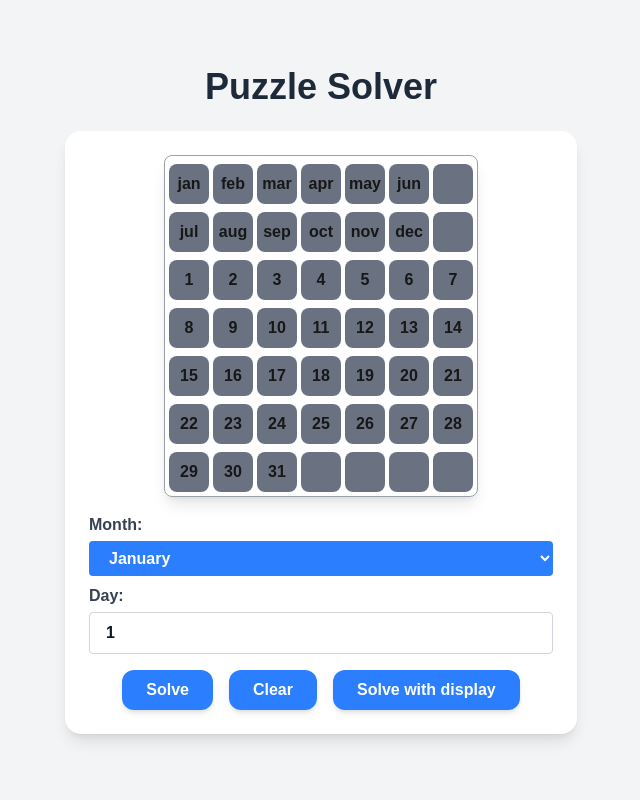
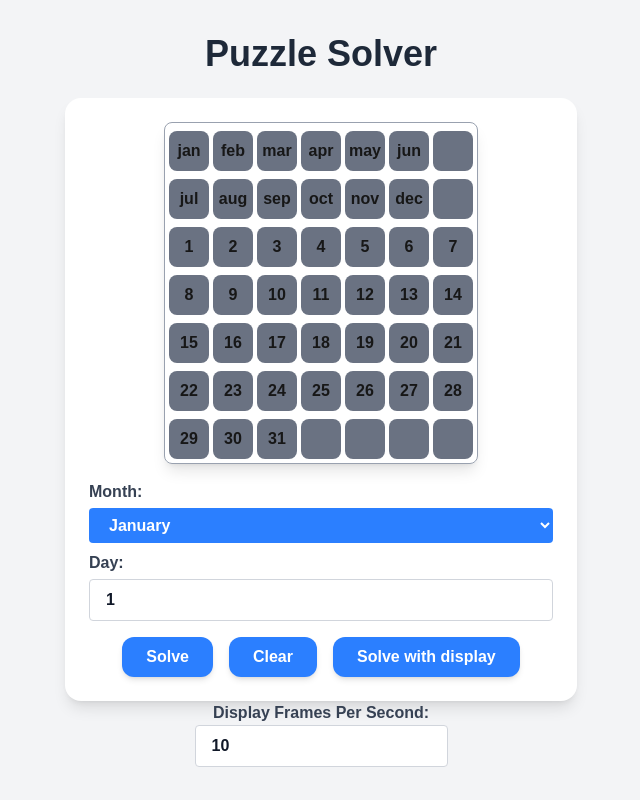
Before and after one commit to turbak/puzzle-solver, a Next.js app: page / in a window 1280 px wide. Shown: the whole page, without its empty margins (319-959 px from the left). Built offline with nearby package versions, Linux system fonts and the light colour scheme.

Commit message:
feat: choose fps

```diff
--- a/src/app/page.tsx
+++ b/src/app/page.tsx
@@ -9,6 +9,8 @@ export default function Home() {
     const [day, setDay] = useState(1)
 
     const [solGrid, setGrid] = useState<string[][] | null>(grid)
+
+    const [displayFPS, setdisplayFPS] = useState(10)
 
     const solvePuzzle = () => {
         fetch(`/api/solver?month=${month}&day=${day}`)
@@ -50,7 +52,7 @@ export default function Home() {
         worker.postMessage({
             month: month,
             day: day,
-            throttleInterval: 1000 / 10,
+            throttleInterval: 1000 / displayFPS,
         });
 
     }
@@ -119,6 +121,15 @@ export default function Home() {
                     </button>
                 </div>
             </div>
+            <label className="flex flex-col text-gray-700 font-semibold">
+                Display Frames Per Second:
+            </label>
+            <input
+                className="bg-white text-gray-900 font-bold py-2 px-4 rounded border border-gray-300"
+                type="number"
+                value={displayFPS}
+                onChange={e => setdisplayFPS(parseInt(e.target.value))}
+            />
             <Analytics />
         </div>
     )
```
